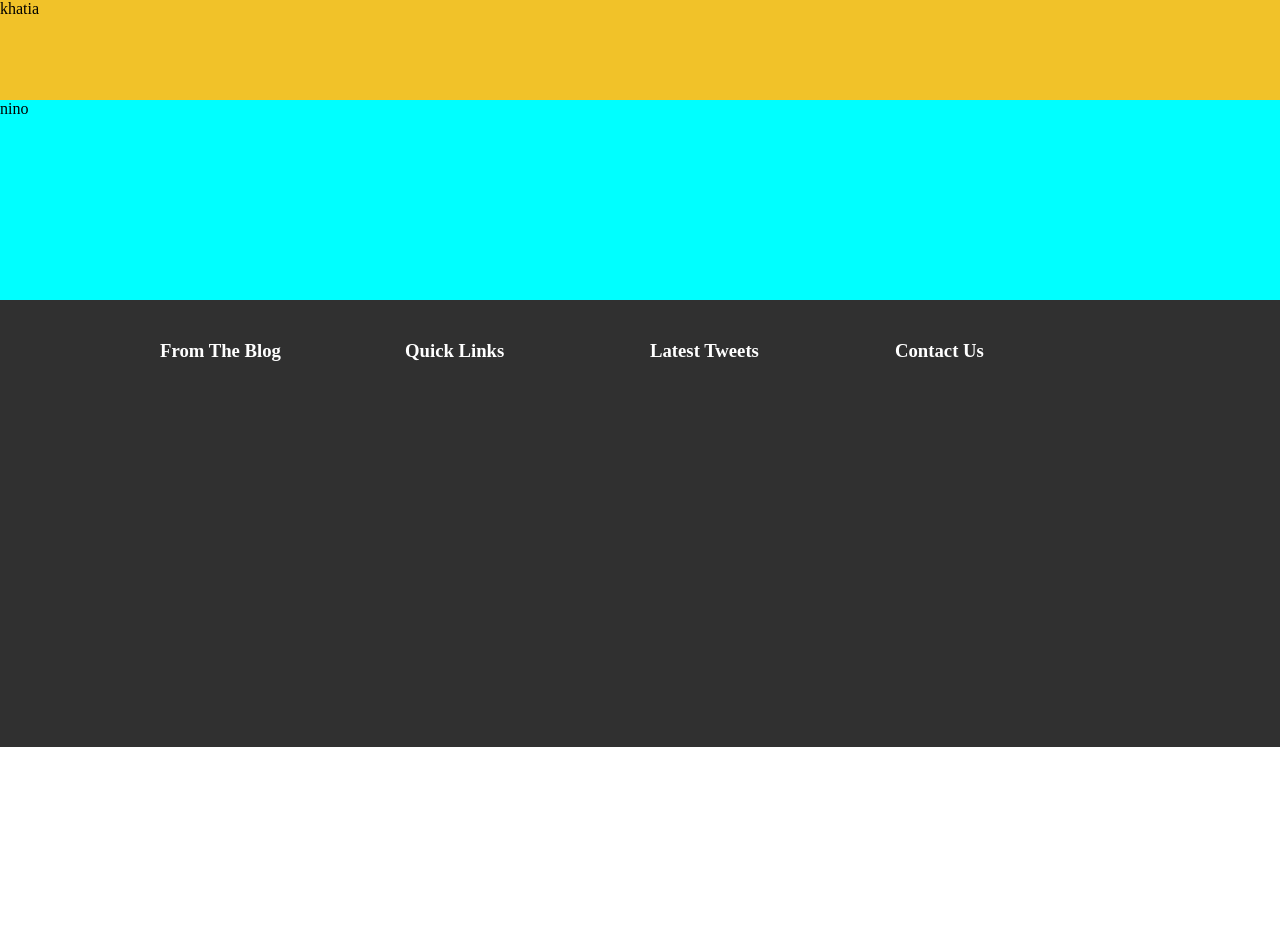
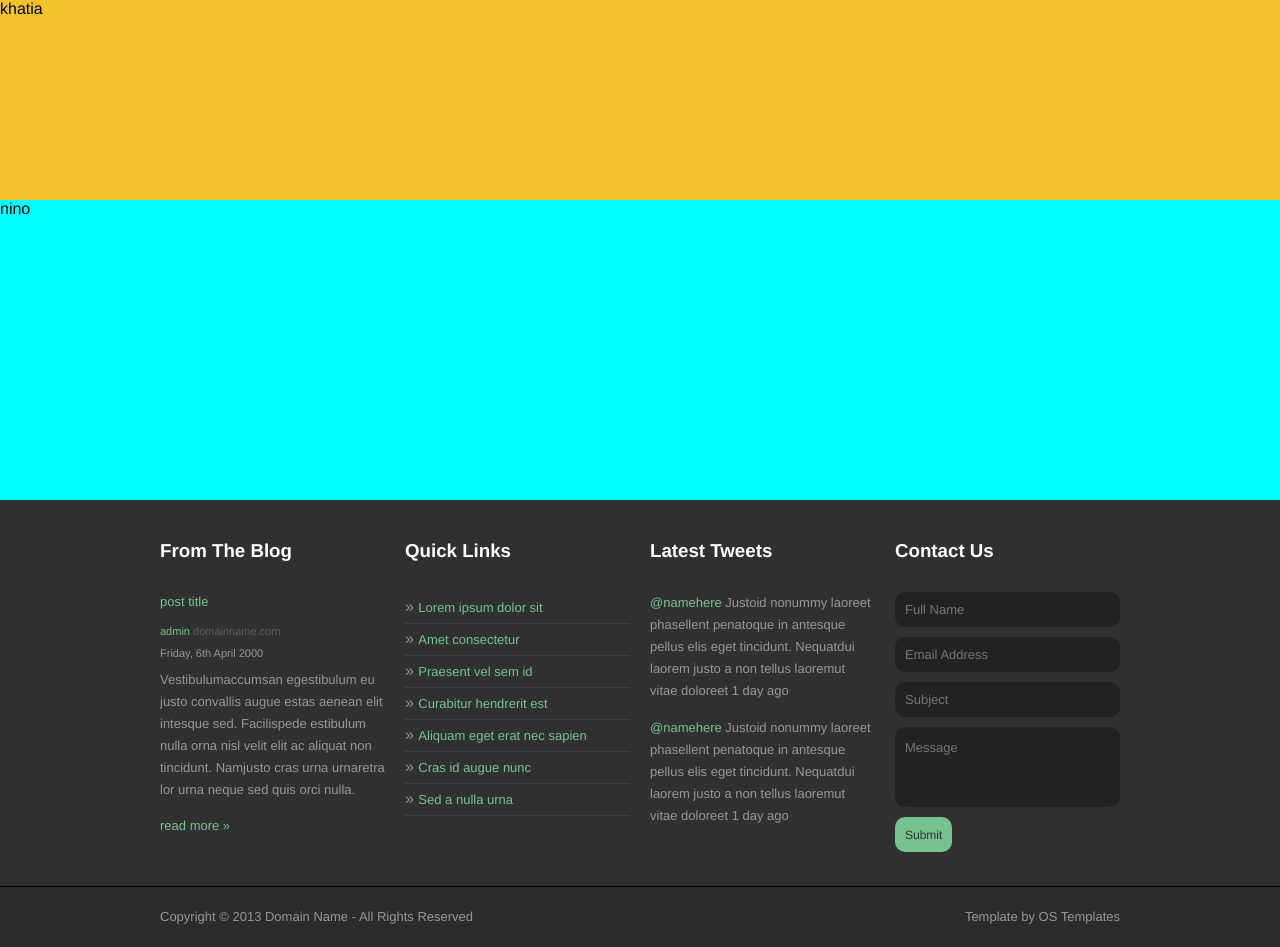
Before and after one commit to NinoRostobaia/khatia-vakho-nino---project, a plain HTML site: page index.html in a window 1280 px wide. Before the commit the page ends 800 px from the top, so only its background shows below. Drawn offline with Linux system fonts and the light colour scheme.

Commit message:
dasrulebuli footer

```diff
--- a/index.html
+++ b/index.html
@@ -15,19 +15,60 @@
             <div class="wrapper flex space-between">
                 <div class="footer__top__containers">
                     <h3 class="footer__top__container-header">from the blog</h3>
+                    <div class="footer__post-title"> <span class="footer__green"> post title</span></div>
+                    <div class="footer__admin"> <span class="footer__admin-green"> admin</span>
+                        <span>domainname.com</span></div>
+
+                    <div class="footer__date">Friday, 6th April 2000</div>
+                    <p class="footer__text">Vestibulumaccumsan egestibulum eu justo convallis
+                        augue estas aenean elit intesque sed. Facilispede estibulum nulla
+                        orna nisl velit elit ac aliquat non tincidunt.
+                         Namjusto cras urna urnaretra lor urna neque sed quis orci nulla.</p>
+                    <div class="footer__read-more"><span class="footer__green">read more »</span></div>
+
                 </div>
 
                 <div class="footer__top__containers">
                     <h3 class="footer__top__container-header">quick links</h3>
+                    <ul class="footer__list">
+                        <li class="footer__list-items">» <a href="#" class="footer__green">Lorem ipsum dolor sit</a></li>
+                        <li class="footer__list-items">» <a href="#" class="footer__green">Amet consectetur</a></li>
+                        <li class="footer__list-items">» <a href="#" class="footer__green">Praesent vel sem id</a></li>
+                        <li class="footer__list-items">» <a href="#" class="footer__green">Curabitur hendrerit est</a></li>
+                        <li class="footer__list-items">» <a href="#" class="footer__green">Aliquam eget erat nec sapien</a></li>
+                        <li class="footer__list-items">» <a href="#" class="footer__green">Cras id augue nunc</a></li>
+                        <li class="footer__list-items">» <a href="#" class="footer__green">Sed a nulla urna</a></li>
+                    </ul>
                 </div>
 
                 <div class="footer__top__containers">
                     <h3 class="footer__top__container-header">latest tweets</h3>
+
+                    <p class="footer__text"><span class="footer__green">@namehere</span> Justoid nonummy laoreet phasellent penatoque
+                         in antesque pellus elis eget tincidunt. Nequatdui laorem justo a
+                         non tellus laoremut vitae doloreet 1 day ago</p>
+
+                    <p class="footer__text"><span class="footer__green">@namehere</span> Justoid nonummy laoreet phasellent penatoque
+                         in antesque pellus elis eget tincidunt. Nequatdui laorem justo a
+                         non tellus laoremut vitae doloreet 1 day ago</p>
                 </div>
 
                 <div class="footer__top__containers">
                     <h3 class="footer__top__container-header">contact us</h3>
+
+                    <input type="text" placeholder="Full Name" class="footer__input">
+                    <input type="text" placeholder="Email Address" class="footer__input">
+                    <input type="text" placeholder="Subject" class="footer__input">
+                    <input type="text" placeholder="Message" class="footer__input input-big">
+                    <button class="footer__submit-btn">Submit</button>
                 </div>
+            </div>
+        </div>
+
+        <div class="footer__bottom flex center">
+            <div class="wrapper flex space-between">
+                    <span >Copyright © 2013 Domain Name - All Rights Reserved</span>
+                    <span>Template by OS Templates</span>
             </div>
         </div>
 
--- a/style.css
+++ b/style.css
@@ -2,6 +2,7 @@
     margin: 0;
     padding: 0;
     box-sizing: border-box;
+    font-family: Helvetica, Arial, sans-serif
 }
 
 /* FLEX */
@@ -27,7 +28,7 @@
 
 header {
     width: 100%;
-    height: 100px;
+    height: 200px;
     background-color: #F1C229
 }
 
@@ -35,7 +36,7 @@ header {
 
 main {
     width: 100%;
-    height: 200px;
+    height: 300px;
     background-color: aqua;
 }
 
@@ -56,4 +57,93 @@ main {
 .footer__top__container-header {
     color: #fff;
     text-transform: capitalize;
+    margin-bottom: 30px;
 }
+
+.footer__post-title {
+    margin-bottom: 15px;
+}
+
+.footer__green {
+    color: #76c38f;
+    font-size: 13px;
+    text-decoration: none;
+}
+
+.footer__admin {
+    color: #5F5F5F;
+    font-size: 11px;
+    margin-bottom: 10px;
+}
+
+.footer__admin-green {
+    color: #76c38f;
+}
+
+.footer__date {
+    color: #979797;
+    font-size: 11px;
+    margin-bottom: 10px;
+}
+
+.footer__text {
+    color: #979797;
+    font-size: 13px;
+    margin-bottom: 15px;
+    line-height: 22px;
+}
+
+.footer__list {
+    list-style-type: none;
+}
+
+.footer__list-items {
+    color: #979797;
+    border-bottom: 1px solid #404040;
+    line-height: 30px;
+}
+
+.footer__list-items:hover {
+    text-decoration: underline;
+}
+
+.footer__input {
+    background-color: #222222;
+    border-radius: 10px;
+    margin-bottom: 10px;
+    padding-left: 10px;
+    width: 100%;
+    height: 35px;
+    font-size: 13px;
+    color: #989898;
+    border: none;
+}
+
+.input-big {
+    padding-bottom: 40px;
+    width: 100%;
+    height: 80px;
+}
+
+.footer__submit-btn {
+    background-color: #76c38f;
+    border-radius: 10px;
+    margin-bottom: 40px;
+    padding-left: 10px;
+    padding-right: 10px;
+    height: 35px;
+    color: #303030;
+    font-size: 12px;
+    cursor: pointer;
+    border: none;
+}
+
+.footer__bottom {
+    background-color: #2b2b2b;
+    border-top: 1px solid #000000;
+    height: 60px;
+    width: 100%;
+    color: #979797;
+    font-size: 13px;
+    line-height: 60px;
+}
```
